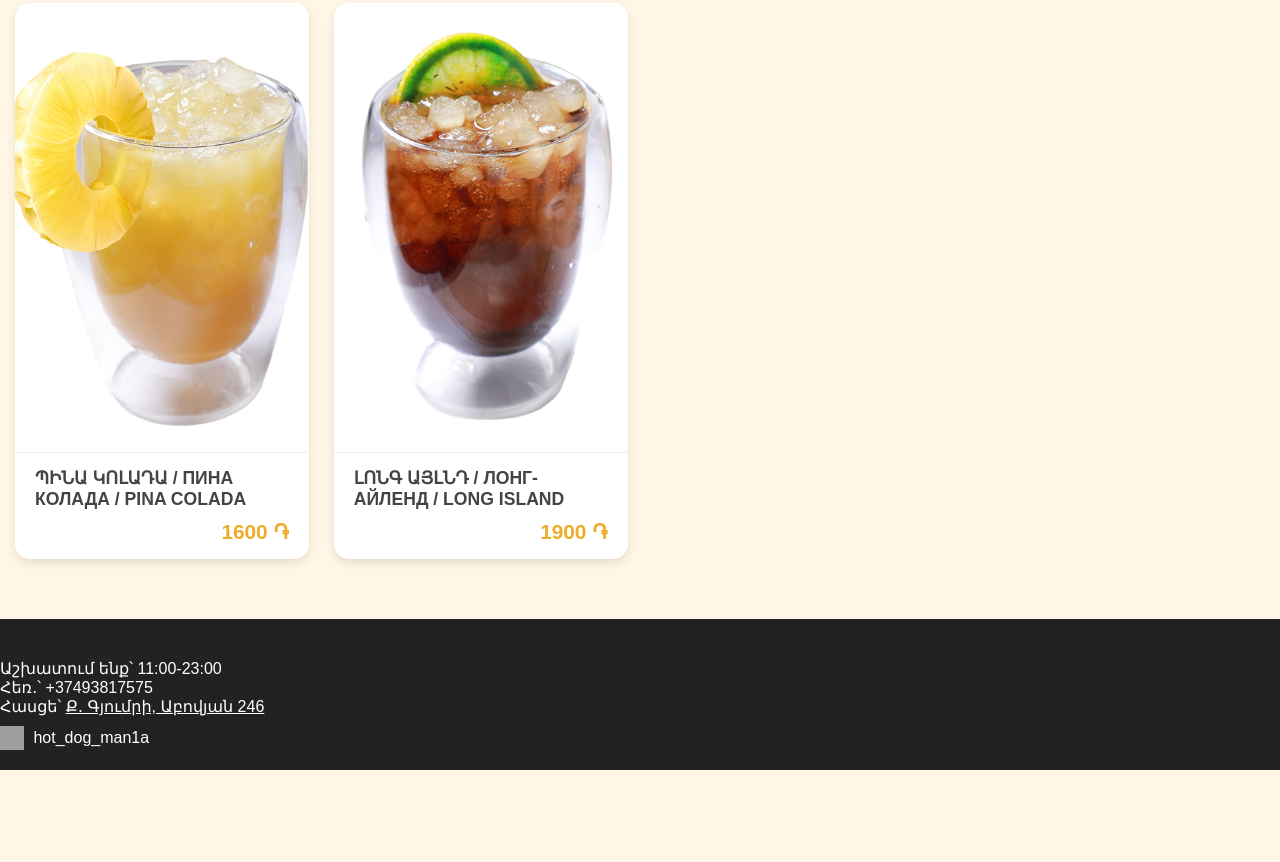
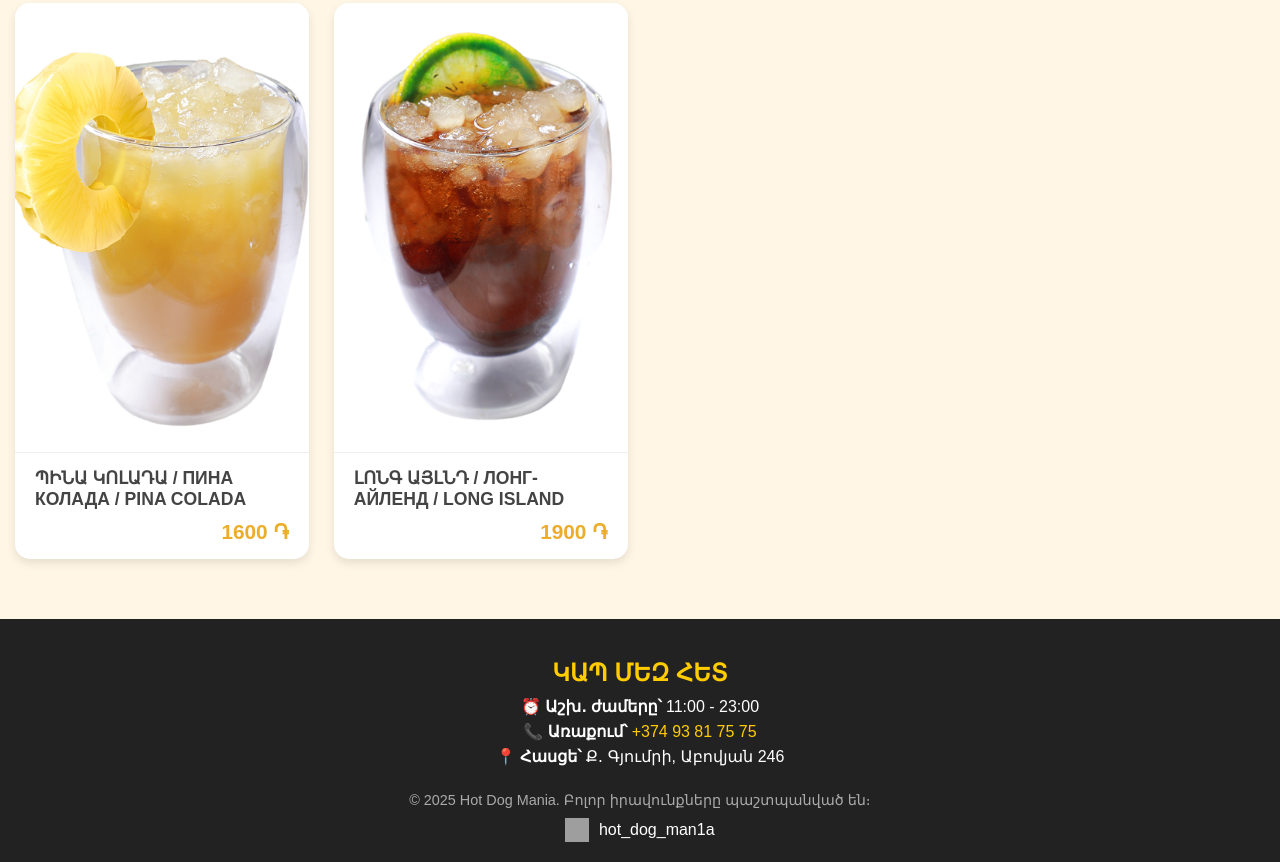
Before and after one commit to Galstyan05/hotdog-mania, a plain HTML site: page index.html in a window 1280 px wide. Shown: the part 6824-7686 px from the top of the page. Before the commit the page ends 7594 px from the top, so only its background shows below. Drawn offline with Linux system fonts and the light colour scheme; grey boxes are pictures that could not be loaded.

Commit message:
Update index.html

```diff
--- a/index.html
+++ b/index.html
@@ -775,15 +775,19 @@
       </section>
     </main>
    <footer class="footer">
-
-  <p>Աշխատում ենք՝ 11:00-23:00</p>
-  <p>Հեռ․՝ +37493817575</p>
+      <div class="container footer__content">
+        <div class="footer__info">
+          <h3 class="footer__title">Կապ մեզ հետ</h3>
+          <p><strong>⏰ Աշխ․ ժամերը՝</strong> 11:00 - 23:00</p>
           <p>
-    Հասցե՝
-    <a href="https://www.google.com/maps/search/?api=1&query=Գյումրի+Աբովյան+246" target="_blank" style="color: white; text-decoration: underline;">
-      Ք․ Գյումրի, Աբովյան 246
-    </a>
+            <strong>📞 Առաքում՝</strong>
+            <a href="tel:+37493817575">+374 93 81 75 75</a>
           </p>
+          <p><strong>📍 Հասցե՝</strong> Ք․ Գյումրի, Աբովյան 246</p>
+        </div>
+        <div class="footer__copy">
+          &copy; 2025 Hot Dog Mania. Բոլոր իրավունքները պաշտպանված են։
+        </div>
         <div class="socials" style="margin-top: 10px;">
   <a href="https://www.instagram.com/hot_dog_man1a?utm_source=ig_web_button_share_sheet&amp;igsh=ZDNlZDc0MzIxNw==" target="_blank" style="text-decoration: none;">
     <img src="https://cdn-icons-png.flaticon.com/512/2111/2111463.png" alt="Instagram" width="24" height="24" style="vertical-align: middle; margin-right: 5px;">
@@ -791,6 +795,7 @@
   </a>
 </div>
 
+      </div>
     </footer>
 
 
```
Lines whose indentation alone changed are shown as unchanged.
